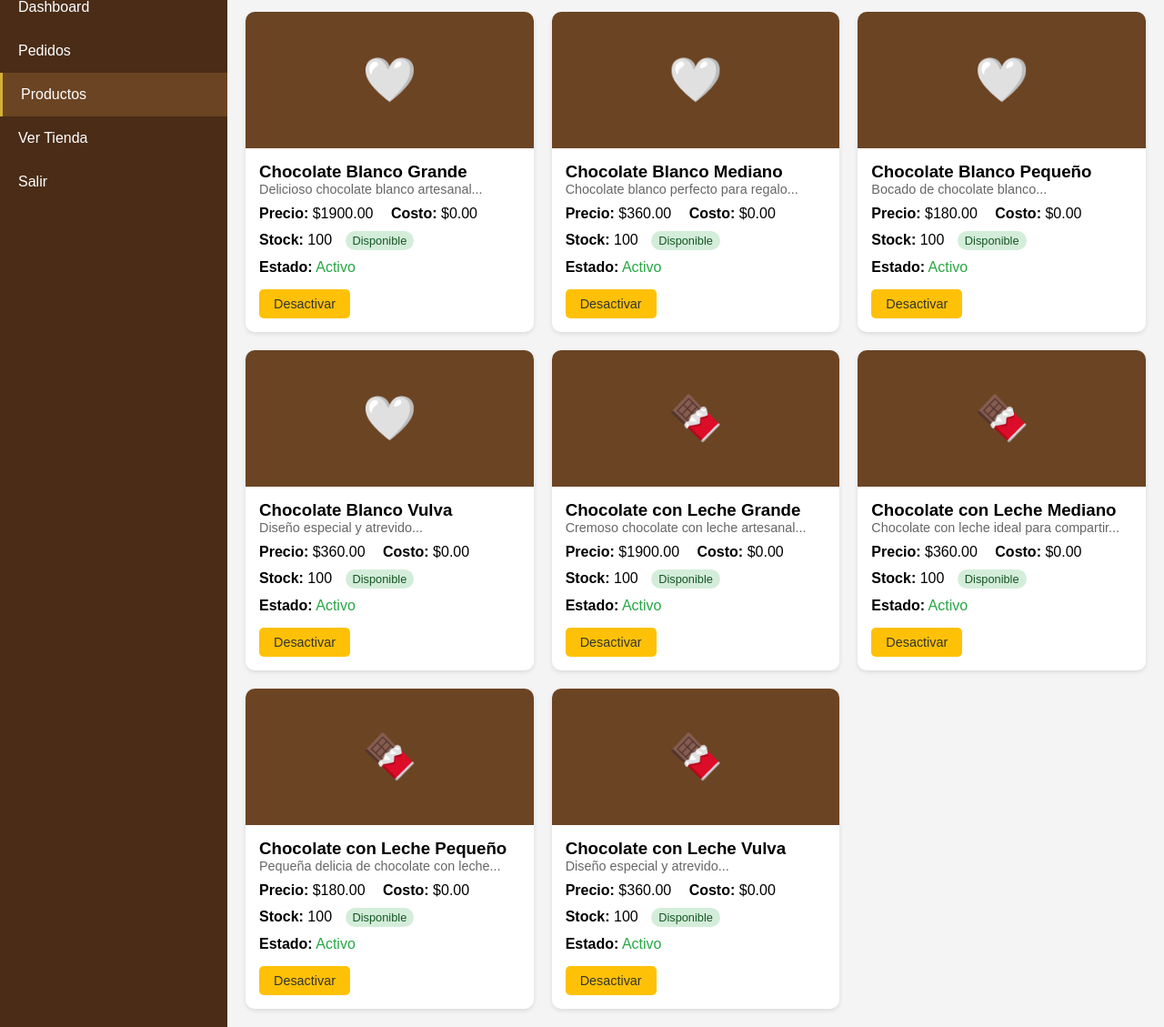
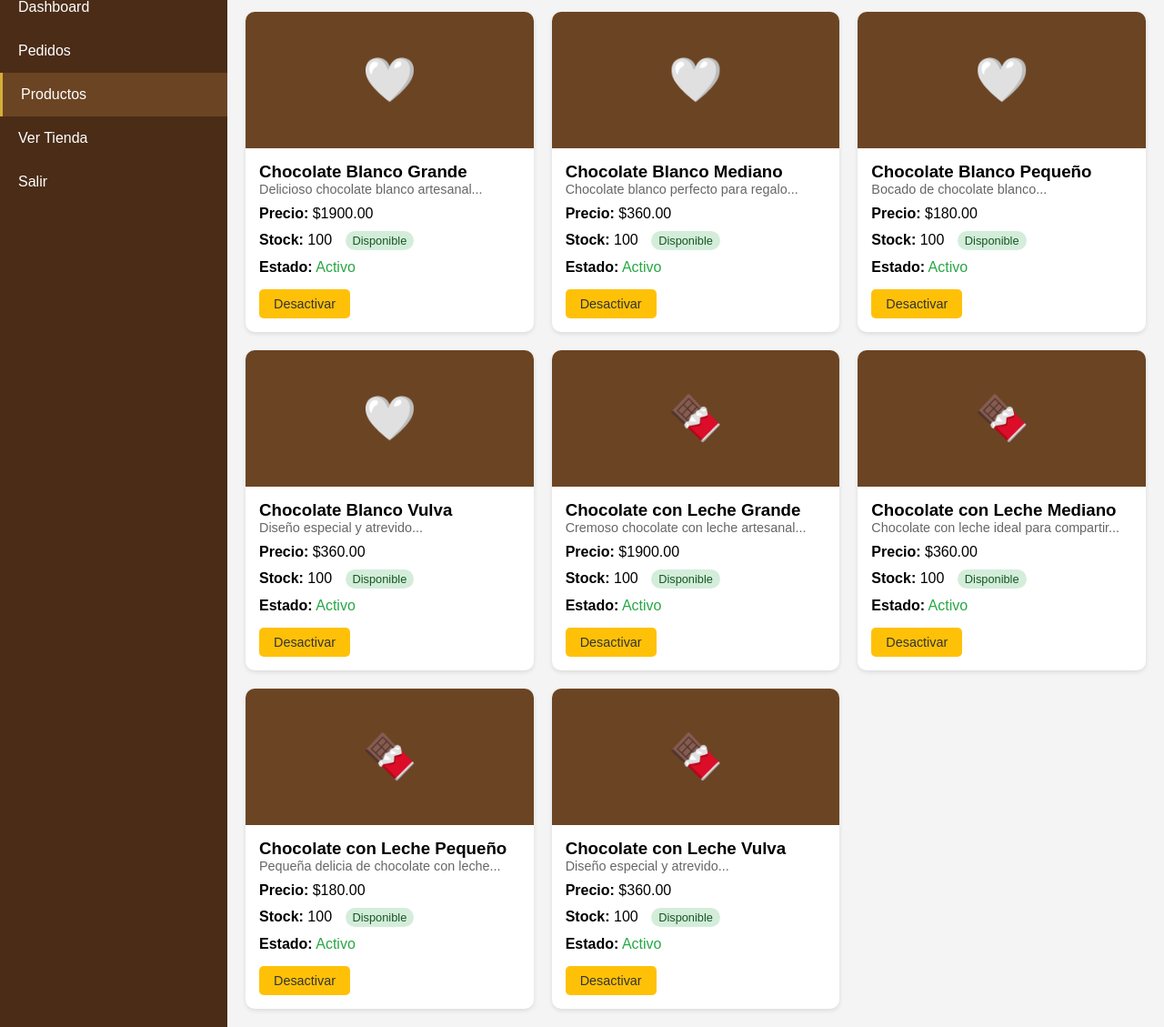
Before and after one commit to Retr0G51/chocolates-byb, a Flask app: template templates/admin/productos.html in a window 1280 px wide. Shown: the part 104-1233 px from the top of the page at 91% size. Run offline with Flask 3, Linux system fonts and the light colour scheme; the template is opened without the code that fills it: values that come from a table or form of the project are taken from there, others are empty; data comes from the database, SQL or seed files in the repository.

Commit message:
Update productos.html

```diff
--- a/templates/admin/productos.html
+++ b/templates/admin/productos.html
@@ -59,7 +59,7 @@
                         <p style="color: #666; font-size: 0.9rem;">{{ producto.descripcion[:50] }}...</p>
                         <p style="margin: 10px 0;">
                             <strong>Precio:</strong> ${{ "%.2f"|format(producto.precio) }}
-                            <strong style="margin-left: 15px;">Costo:</strong> ${{ "%.2f"|format(producto.costo) }}
+                            <!-- <strong style="margin-left: 15px;">Costo:</strong> ${{ "%.2f"|format(producto.costo) }}-->
                         </p>
                         <p>
                             <strong>Stock:</strong> {{ producto.stock }}
```
